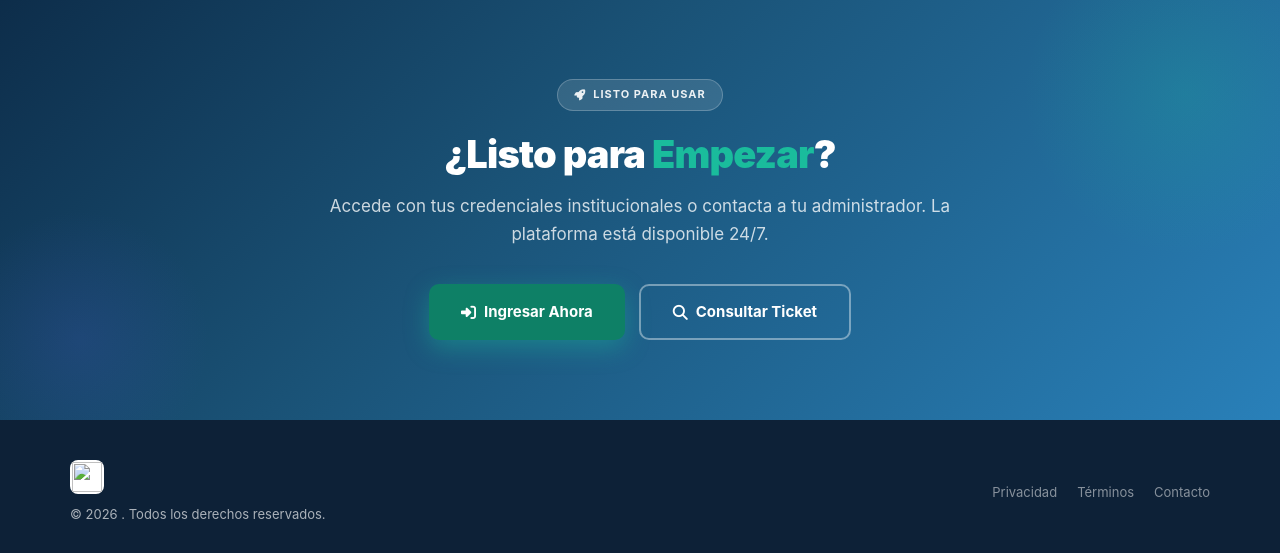
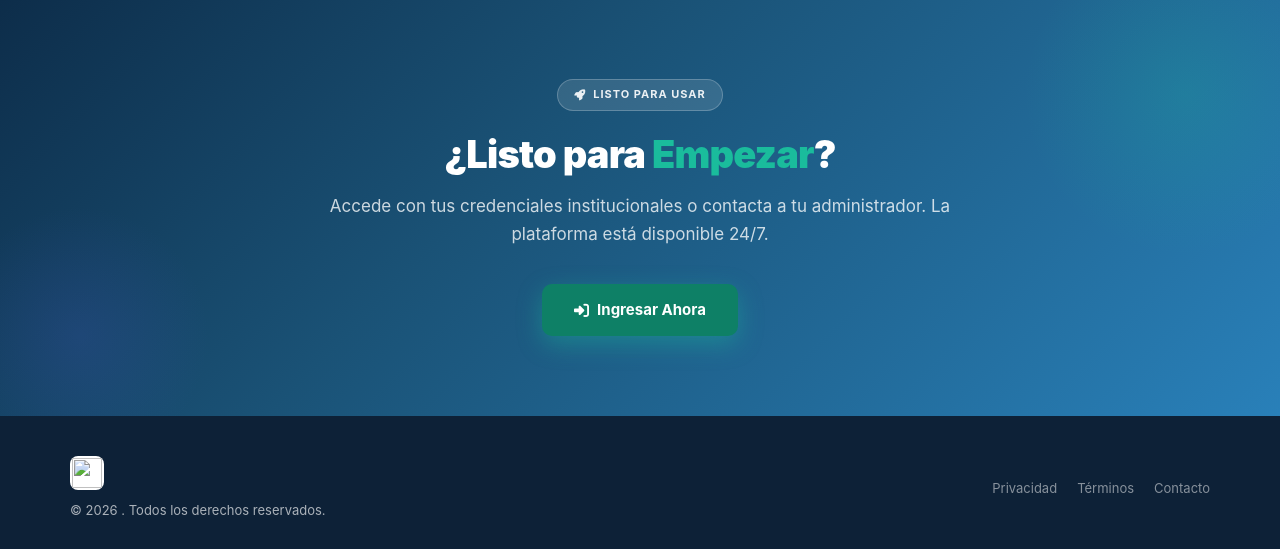
Before and after one commit to ediercarvajal2017/sirgdi, a PHP site: the page made by app/vistas/autenticacion/vista_inicio.php in a window 1280 px wide. Shown: the part 2999-3552 px from the top of the page. Run offline with PHP 8.4, Linux system fonts and the light colour scheme; the template is opened without the code that fills it, so the values that code supplies are empty.

Commit message:
fix: quitar boton roto "Consultar Ticket" de la portada
Apuntaba a ?accion=seguimiento_publico, una accion que no existe (el
metodo real es seguimiento() y ademas exige un token que el visitante
no tiene al entrar desde la portada). El seguimiento publico real
sigue funcionando via el enlace con token que llega por correo.

```diff
--- a/app/vistas/autenticacion/vista_inicio.php
+++ b/app/vistas/autenticacion/vista_inicio.php
@@ -1142,9 +1142,6 @@
                 <a href="<?php echo config('app.url_base'); ?>/?controlador=autenticacion&accion=login" class="btn btn-cta-primary">
                     <i class="fas fa-sign-in-alt"></i> Ingresar Ahora
                 </a>
-                <a href="<?php echo config('app.url_base'); ?>/?controlador=reportes&accion=seguimiento_publico" class="btn btn-cta-outline">
-                    <i class="fas fa-search"></i> Consultar Ticket
-                </a>
             </div>
         </div>
     </section>
```
